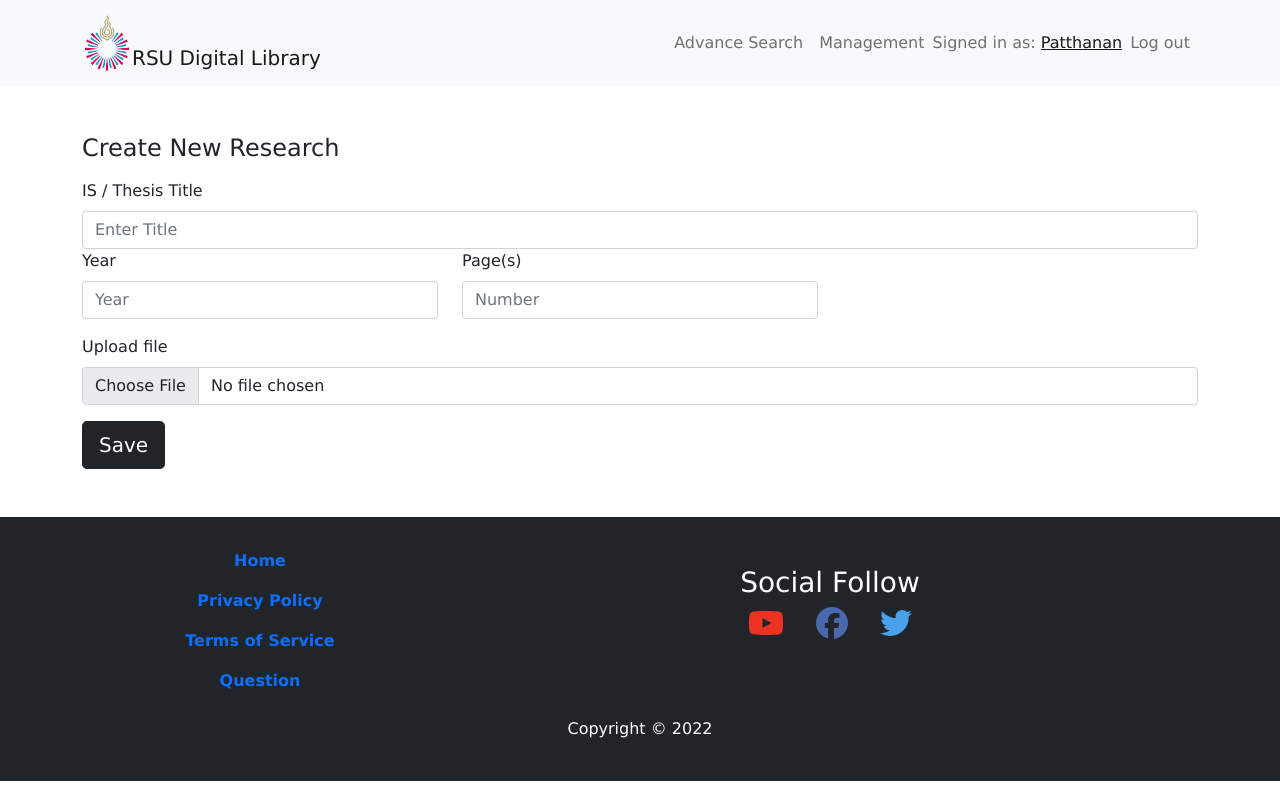
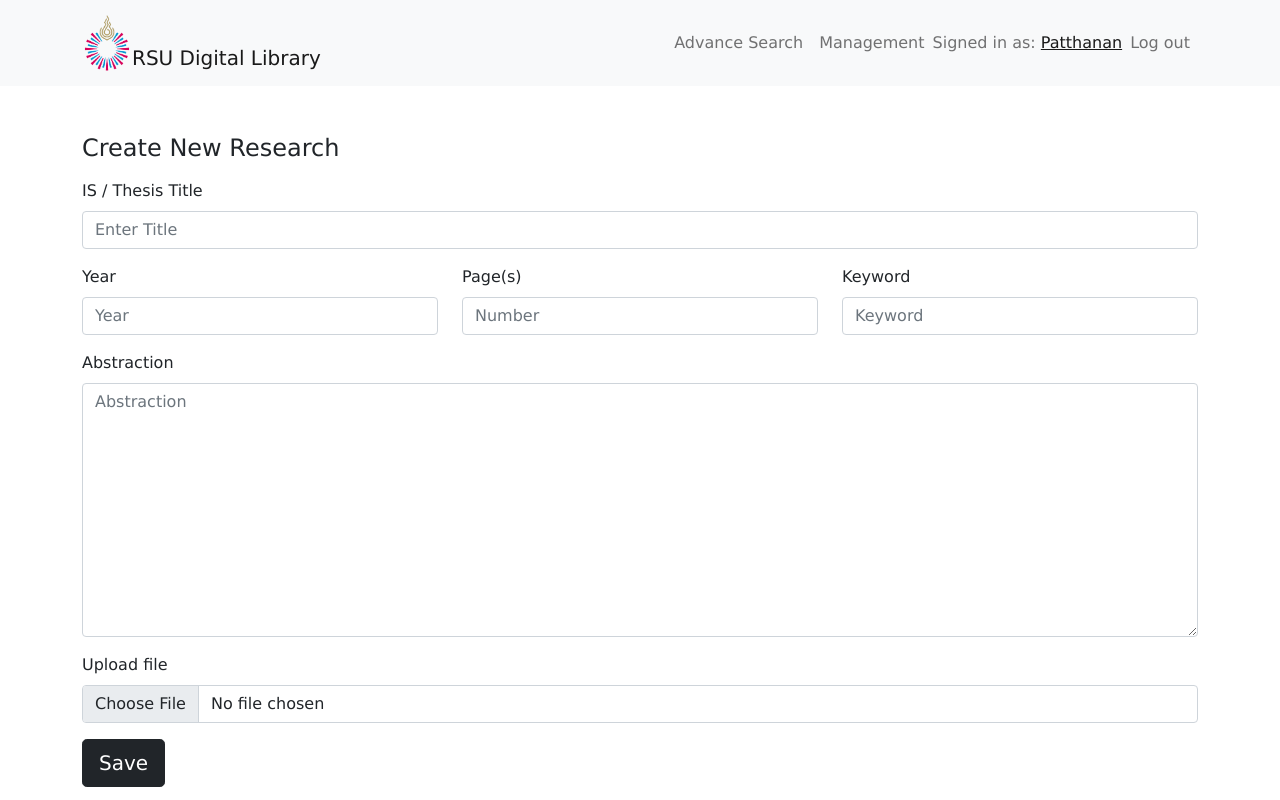
Before and after one commit to patthananp/rsu-digital-library, a React (Create React App) app in the folder Frontend/: page /upload in a window 1280 px wide. Shown: the top 800 px of the page. Built offline with nearby package versions, Linux system fonts and the light colour scheme.

Commit message:
add abstraction field

```diff
--- a/Frontend/src/Pages/CategoryItem.js
+++ b/Frontend/src/Pages/CategoryItem.js
@@ -24,8 +24,9 @@ function CategoryItem(props) {
             <td>{item.title}</td>
             <td>{item.pages}</td>
             <td>{item.year}</td>
+            <td>{item.download}</td>
             <td>
-                <Link to="/Upload" state={item}>
+                <Link to="/ResearchForm" state={item}>
                     <Button>
                         <FontAwesomeIcon icon="fa-solid fa-pen-to-square" />
                     </Button>
--- a/Frontend/src/Pages/Manage.js
+++ b/Frontend/src/Pages/Manage.js
@@ -51,6 +51,7 @@ function CategoryList() {
                         <th>Name</th>
                         <th>Keyword</th>
                         <th>Year</th>
+                        <th>Download</th>
                         <th>Action</th>
                     </tr>
                 </thead>
--- a/Frontend/src/Pages/ResearchForm.js
+++ b/Frontend/src/Pages/ResearchForm.js
@@ -94,31 +94,32 @@ function ResearchForm(props) {
                             <Form.Control type="text" placeholder="Superviser Name" />
                         </Form.Group>
                     </Col> */}
-                    <Col sm={4}>
+                    <Col className="mt-3" sm={4}>
                         <Form.Group controlId="year" onChange={handleChange}>
                             <Form.Label>Year</Form.Label>
                             <Form.Control defaultValue={formData.year} type="number" placeholder="Year" />
                         </Form.Group>
                     </Col>
-                    <Col sm={4}>
+                    <Col className="mt-3" sm={4}>
                         <Form.Group controlId="pages" onChange={handleChange}>
                             <Form.Label>Page(s)</Form.Label>
                             <Form.Control defaultValue={formData.pages} type="number" placeholder="Number" />
                         </Form.Group>
                     </Col>
-                    {/* <Col className="mt-3" sm={4}>
-                        <Form.Group controlId="keyword1" onChange={handleChange}>
-                            <Form.Label>Keyword 1</Form.Label>
-                            <Form.Control type="text" placeholder="Keyword 1" />
+                    <Col className="mt-3" sm={4}>
+                        <Form.Group controlId="keyword" onChange={handleChange}>
+                            <Form.Label>Keyword</Form.Label>
+                            <Form.Control defaultValue={formData.keyword} type="text" placeholder="Keyword" />
                         </Form.Group>
                     </Col>
-                    <Col className="mt-3" sm={4}>
-                        <Form.Group controlId="keyword2" onChange={handleChange}>
-                            <Form.Label>Keyword 2</Form.Label>
-                            <Form.Control type="text" placeholder="Keyword 2" />
+                    <Col className="mt-3" sm={12}>
+                        <Form.Group controlId="abstraction" onChange={handleChange}>
+                            <Form.Label>Abstraction</Form.Label>
+                            <Form.Control as="textarea" rows={10} defaultValue={formData.abstract} placeholder="Abstraction" />
                         </Form.Group>
                     </Col>
-                    <Col className="mt-3" sm={4}>
+
+                    {/* <Col className="mt-3" sm={4}>
                         <Form.Group controlId="keyword3" onChange={handleChange}>
                             <Form.Label>Keyword 3</Form.Label>
                             <Form.Control type="text" placeholder="Keyword 3" />
```
